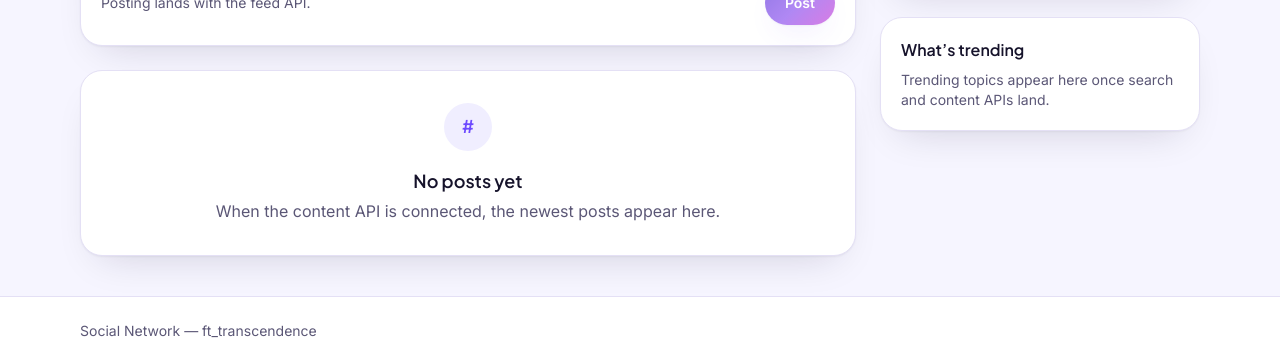
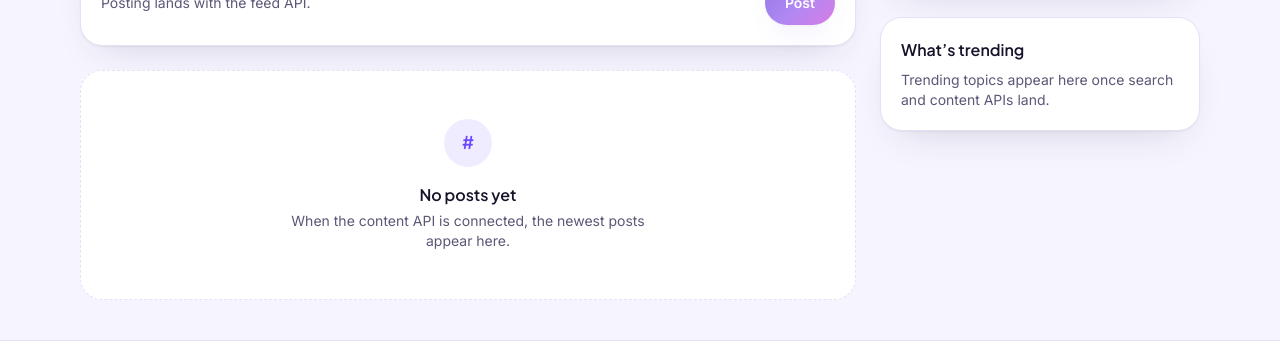
Before and after one commit to jiyan-0525/ft_transcendence, a React (Vite) app in the folder packages/web/: page / in a window 1280 px wide. Shown: the part 527-877 px from the top of the page. Built offline with nearby package versions, Linux system fonts and the light colour scheme; no server answers.

Commit message:
feat(web): use account menu and empty state on real pages

```diff
--- a/packages/web/src/components/layout/AppShell.tsx
+++ b/packages/web/src/components/layout/AppShell.tsx
@@ -1,5 +1,7 @@
 import { useEffect, useRef, useState } from 'react'
 import { NavLink, Outlet, useLocation, useNavigate } from 'react-router-dom'
+import { Avatar, Dropdown } from '@/components/ui'
+import type { DropdownItem } from '@/components/ui'
 import { selectIsAdmin, useAuthStore } from '@/stores/auth'
 import Brand from './Brand'
 
@@ -64,7 +66,6 @@ function mobileCtaLinkClass() {
   return 'block rounded-md bg-aurora px-3 py-2 text-base font-semibold text-white'
 }
 
-const signOutClass = `${baseLink} text-ink-muted hover:bg-surface-muted hover:text-ink`
 const mobileSignOutClass =
   'block w-full rounded-md px-3 py-2 text-left text-base font-medium text-ink-muted transition-colors hover:bg-surface-muted hover:text-ink'
 
@@ -88,6 +89,15 @@ export default function AppShell() {
   const accountLinks: NavItem[] = isSignedIn
     ? [...memberLinks, ...(isAdmin ? [adminLink] : [])]
     : guestLinks
+
+  const accountMenuItems: DropdownItem[] = [
+    { label: 'Profile', onSelect: () => navigate('/profile/me') },
+    { label: 'Settings', onSelect: () => navigate('/settings') },
+    ...(isAdmin
+      ? [{ label: 'Admin', onSelect: () => navigate('/admin') }]
+      : []),
+    { label: 'Sign out', onSelect: () => void handleSignOut(), tone: 'danger' },
+  ]
 
   // Close the menu after any navigation.
   useEffect(() => {
@@ -136,19 +146,26 @@ export default function AppShell() {
           <nav aria-label="Account" className="hidden sm:block">
             <ul className="flex items-center gap-1">
               {isSignedIn && user ? (
-                <li className="hidden px-2 text-sm text-ink-muted md:block">
+                <li>
+                  <Dropdown
+                    align="end"
+                    triggerLabel={`Account menu for @${user.username}`}
+                    trigger={
+                      <>
+                        <Avatar name={user.username} size="sm" status="online" />
+                        <span className="hidden text-ink-muted md:inline">
                           @{user.username}
+                        </span>
+                      </>
+                    }
+                    items={accountMenuItems}
+                  />
                 </li>
-              ) : null}
-
-              {accountLinks.map((item) => (
-                <li
-                  key={item.to}
-                  className={item.desktopOnly ? 'hidden xl:block' : undefined}
-                >
+              ) : (
+                guestLinks.map((item) => (
+                  <li key={item.to}>
                     <NavLink
                       to={item.to}
-                    end={item.end}
                       className={
                         item.to === '/register' ? ctaLinkClass : navLinkClass
                       }
@@ -156,19 +173,8 @@ export default function AppShell() {
                       {item.label}
                     </NavLink>
                   </li>
-              ))}
-
-              {isSignedIn ? (
-                <li>
-                  <button
-                    type="button"
-                    className={signOutClass}
-                    onClick={handleSignOut}
-                  >
-                    Sign out
-                  </button>
-                </li>
-              ) : null}
+                ))
+              )}
             </ul>
           </nav>
 
--- a/packages/web/src/pages/FeedPage.tsx
+++ b/packages/web/src/pages/FeedPage.tsx
@@ -4,6 +4,7 @@ import {
   CardContent,
   CardHeader,
   CardTitle,
+  EmptyState,
 } from '@/components/ui'
 
 export default function FeedPage() {
@@ -73,21 +74,11 @@ export default function FeedPage() {
             </div>
           </Card>
 
-          {/* Empty feed */}
-          <Card className="p-8 text-center">
-            <span
-              aria-hidden="true"
-              className="mx-auto grid h-12 w-12 place-items-center rounded-full bg-surface-muted text-lg font-bold text-brand"
-            >
-              #
-            </span>
-            <p className="mt-4 font-display text-lg font-semibold text-ink">
-              No posts yet
-            </p>
-            <p className="mt-1 text-ink-muted">
-              When the content API is connected, the newest posts appear here.
-            </p>
-          </Card>
+          <EmptyState
+            title="No posts yet"
+            description="When the content API is connected, the newest posts appear here."
+            icon={<span className="text-lg font-bold">#</span>}
+          />
         </div>
 
         {/* Sidebar */}
```
Also changed, not shown: 1 other file (tests, documents, lock files or other folders). Lines whose indentation alone changed are shown as unchanged.
